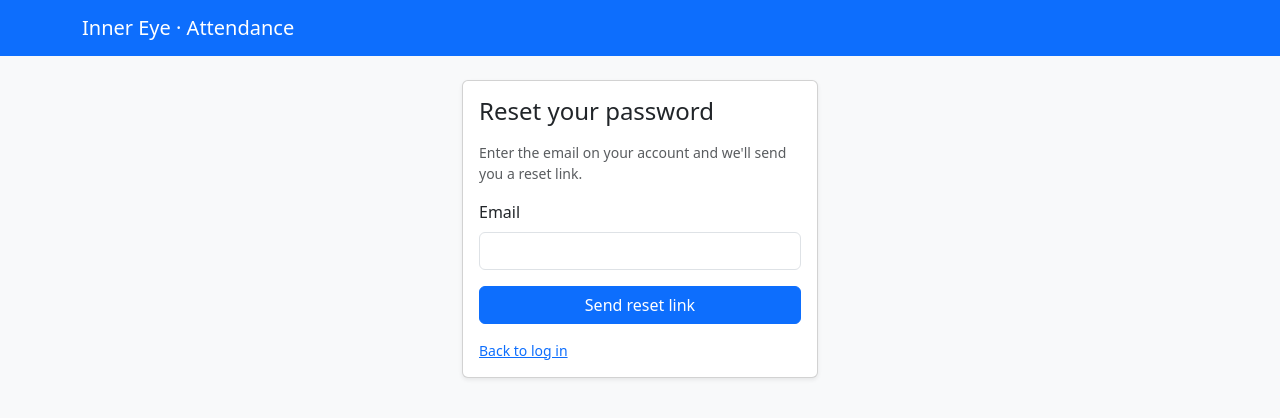
After one commit to dangbros/employee_management_system, a Django app: page /password-reset/ in a window 1280 px wide. The commit adds this page. Shown: the top 418 px of the page. Run offline with Django 5.2, Linux system fonts and the light colour scheme.

Commit message:
Add password reset flow using Django built-in views
- Console email backend for local/dev, overridable via
  DJANGO_EMAIL_BACKEND for production SMTP/SendGrid/etc.
- Bootstrap-styled forms and four templates matching existing UI
- Forgot password link on login page, README documentation

```diff
--- a/accounts/forms.py
+++ b/accounts/forms.py
@@ -1,5 +1,10 @@
 from django import forms
-from django.contrib.auth.forms import AuthenticationForm, UserCreationForm
+from django.contrib.auth.forms import (
+    AuthenticationForm,
+    PasswordResetForm,
+    SetPasswordForm,
+    UserCreationForm,
+)
 
 from .models import User
 
@@ -50,3 +55,17 @@ class BootstrapAuthenticationForm(AuthenticationForm):
         self.fields["username"].label = "Employee ID"
         for field in self.fields.values():
             field.widget.attrs.setdefault("class", "form-control")
+
+
+class BootstrapPasswordResetForm(PasswordResetForm):
+    def __init__(self, *args, **kwargs):
+        super().__init__(*args, **kwargs)
+        for field in self.fields.values():
+            field.widget.attrs.setdefault("class", "form-control")
+
+
+class BootstrapSetPasswordForm(SetPasswordForm):
+    def __init__(self, *args, **kwargs):
+        super().__init__(*args, **kwargs)
+        for field in self.fields.values():
+            field.widget.attrs.setdefault("class", "form-control")
--- a/accounts/urls.py
+++ b/accounts/urls.py
@@ -2,7 +2,11 @@ from django.contrib.auth import views as auth_views
 from django.urls import path
 
 from . import views
-from .forms import BootstrapAuthenticationForm
+from .forms import (
+    BootstrapAuthenticationForm,
+    BootstrapPasswordResetForm,
+    BootstrapSetPasswordForm,
+)
 
 urlpatterns = [
     path("", views.dashboard, name="dashboard"),
@@ -17,4 +21,35 @@ urlpatterns = [
         name="login",
     ),
     path("logout/", auth_views.LogoutView.as_view(), name="logout"),
+    path(
+        "password-reset/",
+        auth_views.PasswordResetView.as_view(
+            template_name="accounts/password_reset_form.html",
+            email_template_name="accounts/password_reset_email.txt",
+            form_class=BootstrapPasswordResetForm,
+        ),
+        name="password_reset",
+    ),
+    path(
+        "password-reset/done/",
+        auth_views.PasswordResetDoneView.as_view(
+            template_name="accounts/password_reset_done.html"
+        ),
+        name="password_reset_done",
+    ),
+    path(
+        "reset/<uidb64>/<token>/",
+        auth_views.PasswordResetConfirmView.as_view(
+            template_name="accounts/password_reset_confirm.html",
+            form_class=BootstrapSetPasswordForm,
+        ),
+        name="password_reset_confirm",
+    ),
+    path(
+        "reset/done/",
+        auth_views.PasswordResetCompleteView.as_view(
+            template_name="accounts/password_reset_complete.html"
+        ),
+        name="password_reset_complete",
+    ),
 ]
--- a/templates/accounts/login.html
+++ b/templates/accounts/login.html
@@ -21,7 +21,8 @@
           </div>
           <button class="btn btn-primary w-100">Log in</button>
         </form>
-        <p class="mt-3 mb-0 small text-muted">New employee? <a href="{% url 'register' %}">Register here</a>.</p>
+        <p class="mt-3 mb-1 small text-muted">New employee? <a href="{% url 'register' %}">Register here</a>.</p>
+        <p class="mb-0 small text-muted"><a href="{% url 'password_reset' %}">Forgot password?</a></p>
       </div>
     </div>
   </div>
--- /dev/null
+++ b/templates/accounts/password_reset_form.html
@@ -0,0 +1,24 @@
+{% extends "base.html" %}
+{% block title %}Reset password{% endblock %}
+{% block content %}
+<div class="row justify-content-center">
+  <div class="col-md-5 col-lg-4">
+    <div class="card shadow-sm">
+      <div class="card-body">
+        <h1 class="h4 mb-3">Reset your password</h1>
+        <p class="small text-muted">Enter the email on your account and we'll send you a reset link.</p>
+        <form method="post" novalidate>
+          {% csrf_token %}
+          <div class="mb-3">
+            <label class="form-label" for="{{ form.email.id_for_label }}">Email</label>
+            {{ form.email }}
+            {% for error in form.email.errors %}<div class="text-danger small">{{ error }}</div>{% endfor %}
+          </div>
+          <button class="btn btn-primary w-100">Send reset link</button>
+        </form>
+        <p class="mt-3 mb-0 small text-muted"><a href="{% url 'login' %}">Back to log in</a></p>
+      </div>
+    </div>
+  </div>
+</div>
+{% endblock %}
```
Also changed, not shown: config/settings.py (+10 -0 lines), templates/accounts/password_reset_complete.html (added, +15 -0 lines), templates/accounts/password_reset_confirm.html (added, +31 -0 lines), templates/accounts/password_reset_done.html (added, +15 -0 lines), templates/accounts/password_reset_email.txt (added, +8 -0 lines), README.md.
